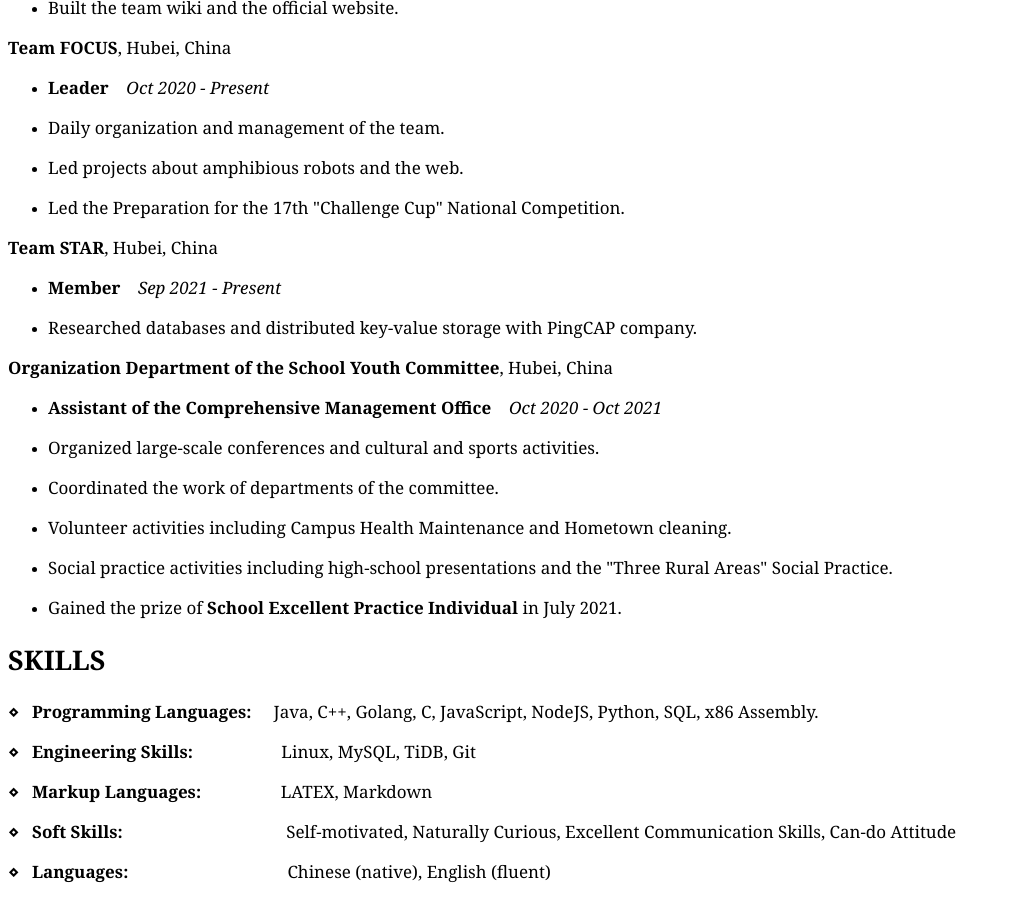
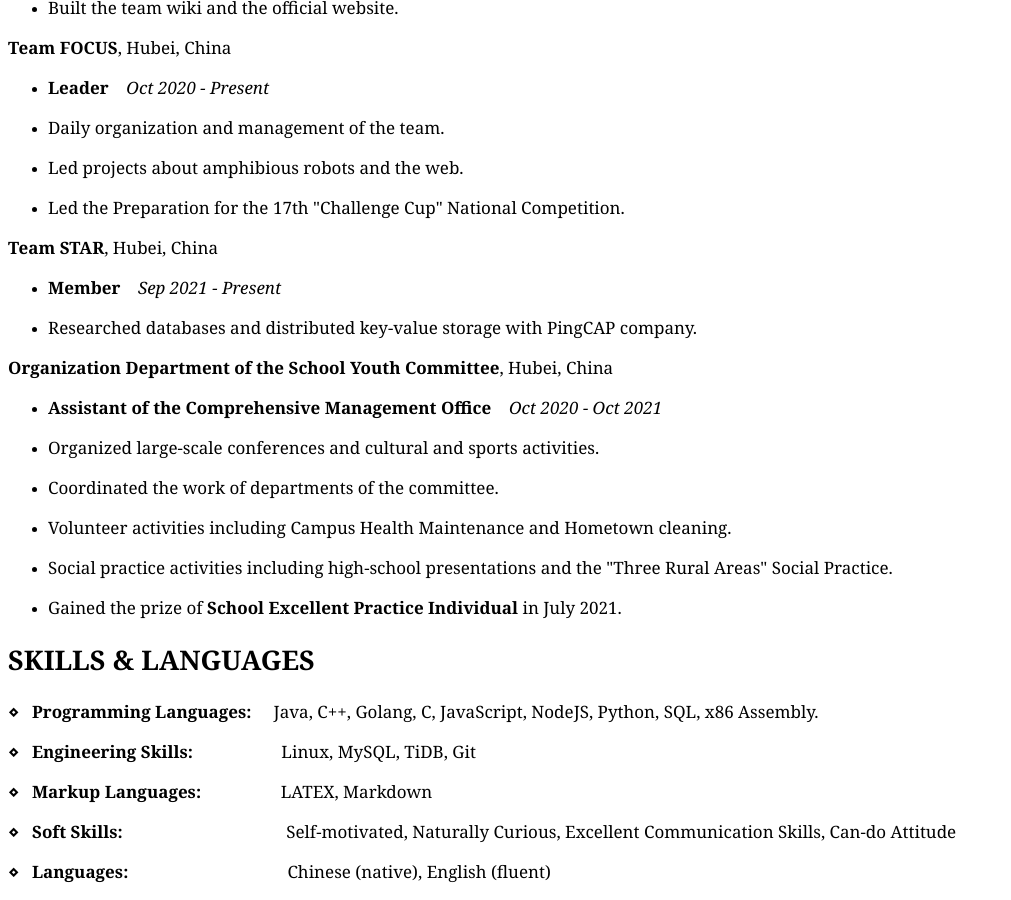
Before and after one commit to SleepyLGod/SleepyLGod.github.io, a Jekyll site: the page _pages/cv_md_export.html, which Jekyll copies as it is, in a window 1280 px wide and 900 px high, scrolled down 2181 px. Shown: the whole window, without its empty margins (0-1011 px from the left). Built offline with Jekyll 4.4.1, drawn with Linux system fonts in a browser that asks for light colours; nearby versions of some CDN libraries.

Commit message:
Update cv_md_export.html

```diff
--- a/_pages/cv_md_export.html
+++ b/_pages/cv_md_export.html
@@ -212,8 +212,8 @@ large variable-curvature workpiece surfaces.</p>
         </li>
     </ul>
 
-    <h2 id='skills'>
-        <p class="style2">SKILLS</p>
+    <h2 id='skills & Languages'>
+        <p class="style2">SKILLS & LANGUAGES</p>
     </h2>
     <p class="style1"><strong>⋄</strong> &nbsp; <strong>Programming Languages:</strong> &nbsp;&nbsp;&nbsp; Java, C++, Golang, C,
         JavaScript, NodeJS, Python, SQL, x86 Assembly.</p>
```
